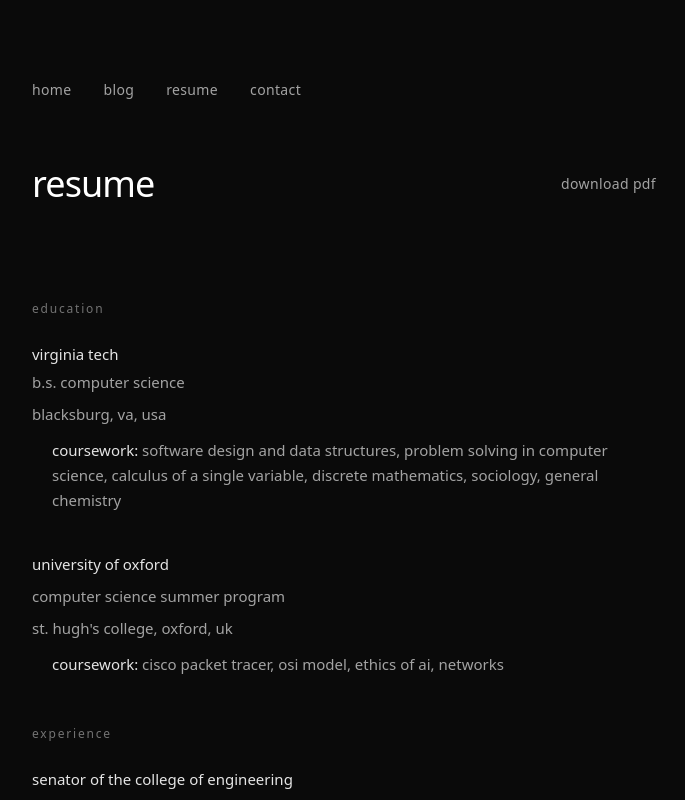
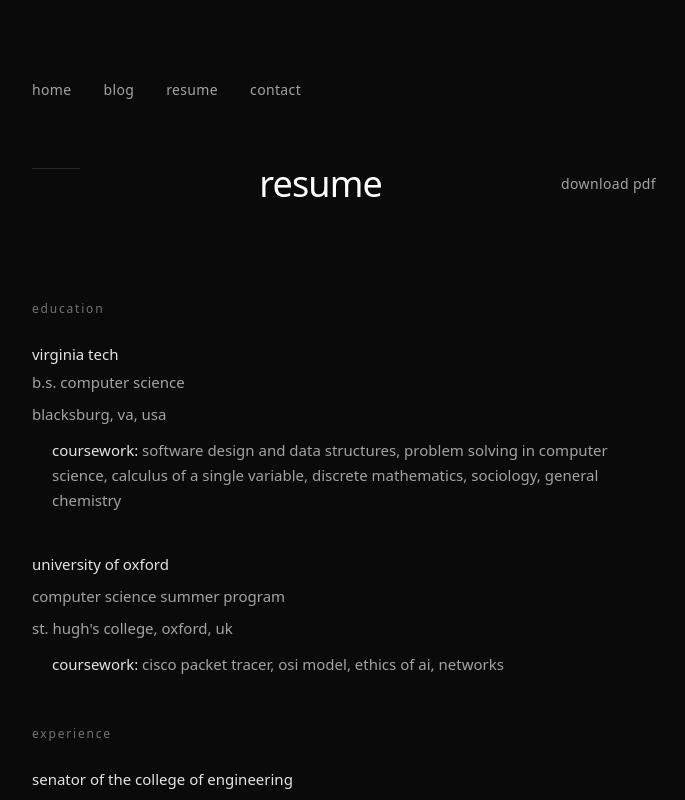
Before and after one commit to atharvakokane/atharvakokane.github.io, a Next.js app: page /resume in a window 1280 px wide. Shown: the top 800 px of the page, without its empty margins (296-981 px from the left). Built offline with nearby package versions, Linux system fonts and the light colour scheme.

Commit message:
Update resume page with new header structure

```diff
--- a/app/resume/page.tsx
+++ b/app/resume/page.tsx
@@ -13,6 +13,7 @@
   return (
     <div className="space-y-24">
       <header className="flex flex-col sm:flex-row sm:items-center sm:justify-between gap-6 animate-fade-in-up">
+        <div className="w-12 h-px bg-border mb-8" />
         <h1 className="text-4xl font-normal text-white tracking-tight">resume</h1>
         <a
           href="https://drive.google.com/file/d/1fIKJW-9u3C9KU7Y329AzDK8OmH6V9OTS/view?usp=drive_link"
```
